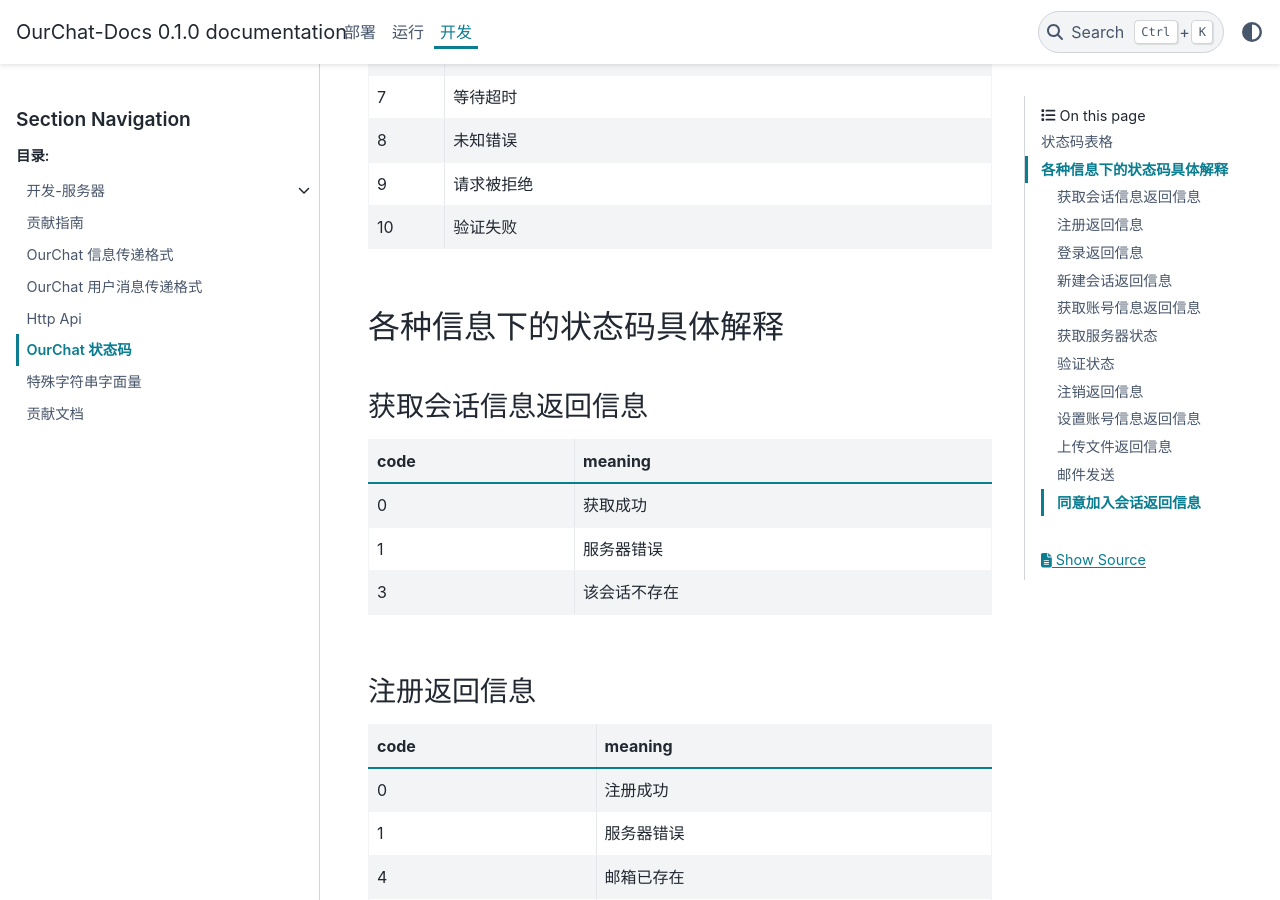
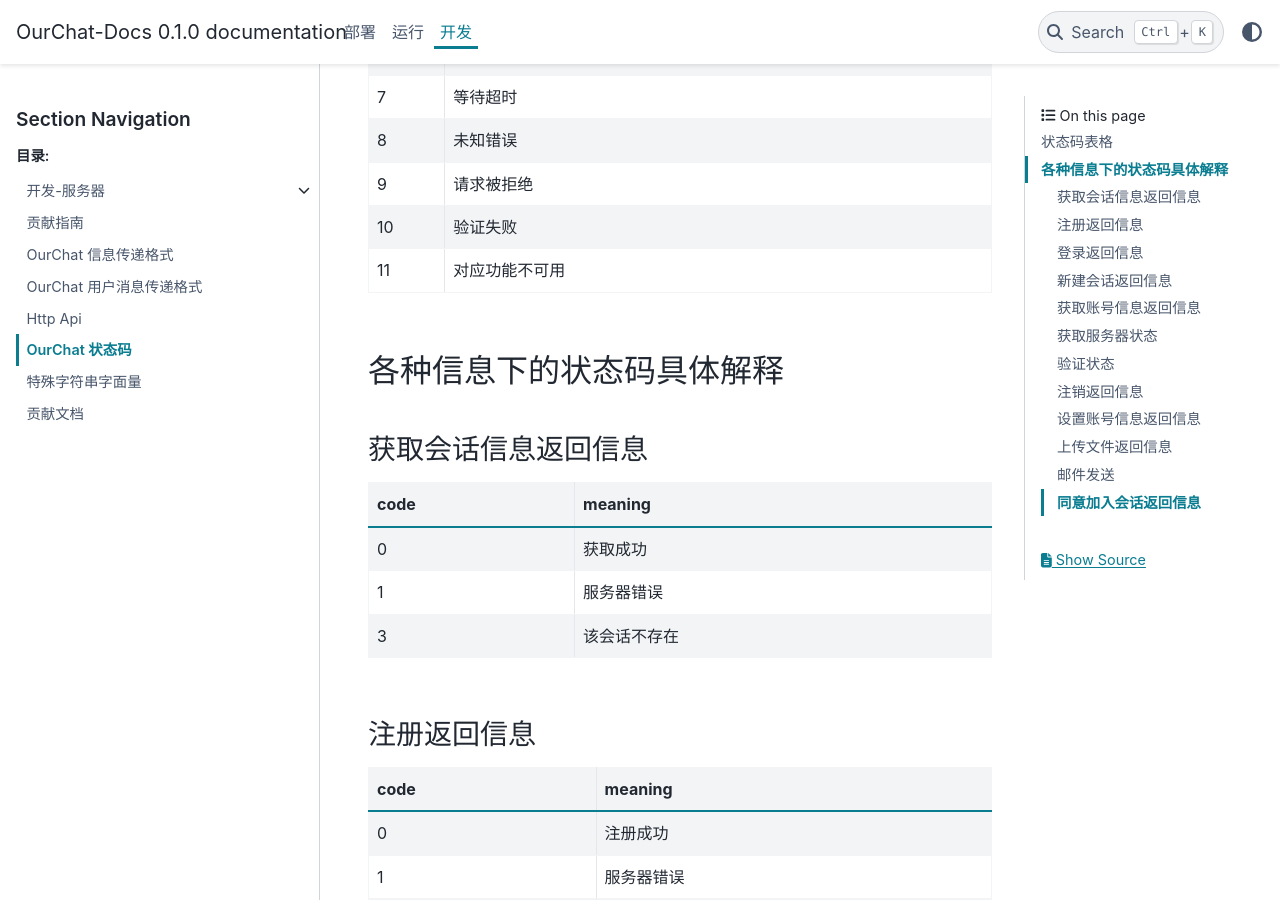
Before and after one commit to SkyUOI/OurChat-Docs, a Sphinx documentation site: the page built from docs/source/docs/development/status_code.md, in a window 1280 px wide and 900 px high, scrolled down 678 px. Built offline with Sphinx 7.4.7 and the PyData theme 0.15.4, drawn with Linux system fonts in a browser that asks for light colours.

Commit message:
add more status code

```diff
--- a/docs/source/docs/development/status_code.md
+++ b/docs/source/docs/development/status_code.md
@@ -21,6 +21,7 @@
 | 8    | 未知错误                                         |
 | 9    | 请求被拒绝                                       |
 | 10   | 验证失败                                         |
+| 11   | 对应功能不可用                                   |
 
 ## 各种信息下的状态码具体解释
 
@@ -105,12 +106,13 @@
 
 ### 邮件发送
 
-| code | meaning              |
-| :--- | :------------------- |
-| 0    | 上传成功             |
-| 1    | 服务器内部错误       |
-| 3    | 请求邮箱无法发送成功 |
-| 10   | 请求被拒绝           |
+| code | meaning                  |
+| :--- | :----------------------- |
+| 0    | 上传成功                 |
+| 1    | 服务器内部错误           |
+| 3    | 请求邮箱无法发送成功     |
+| 10   | 请求被拒绝               |
+| 11   | 对应功能不存在或无法启用 |
 
 ### 同意加入会话返回信息
 
```
